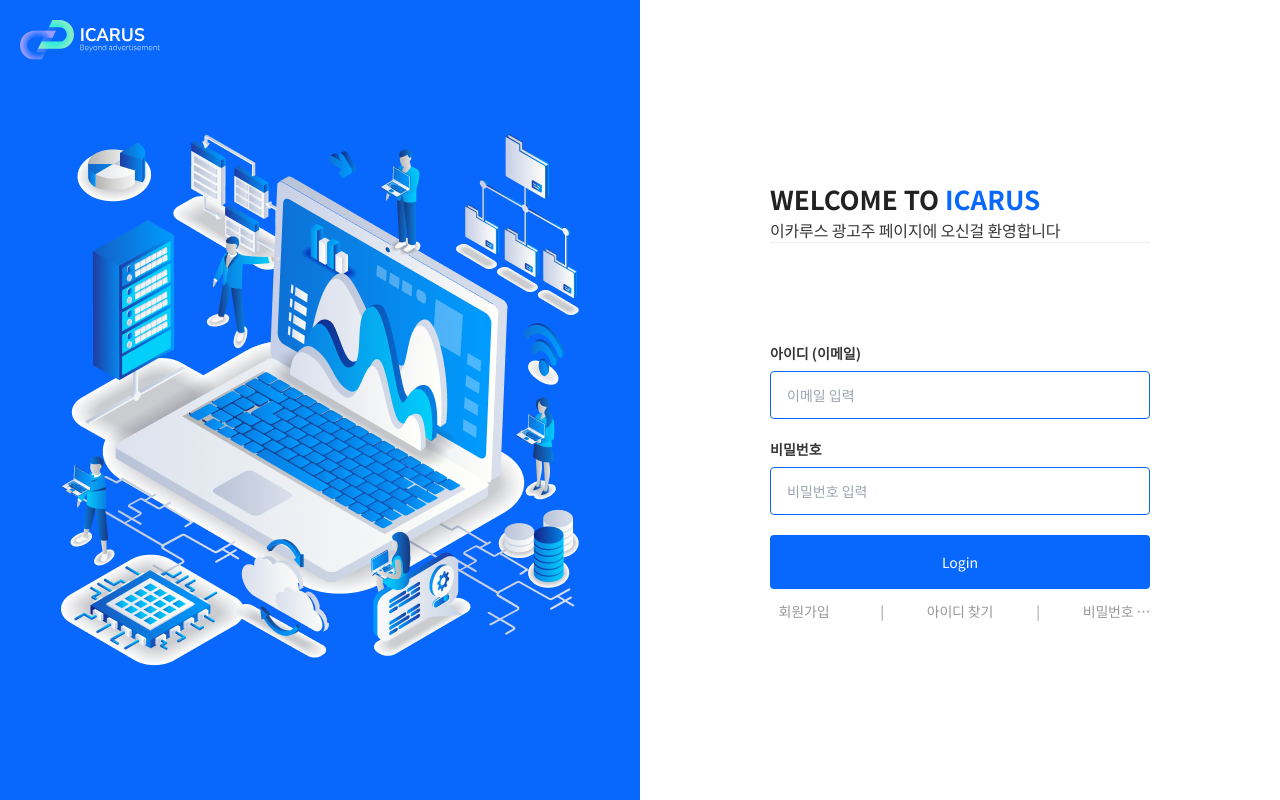
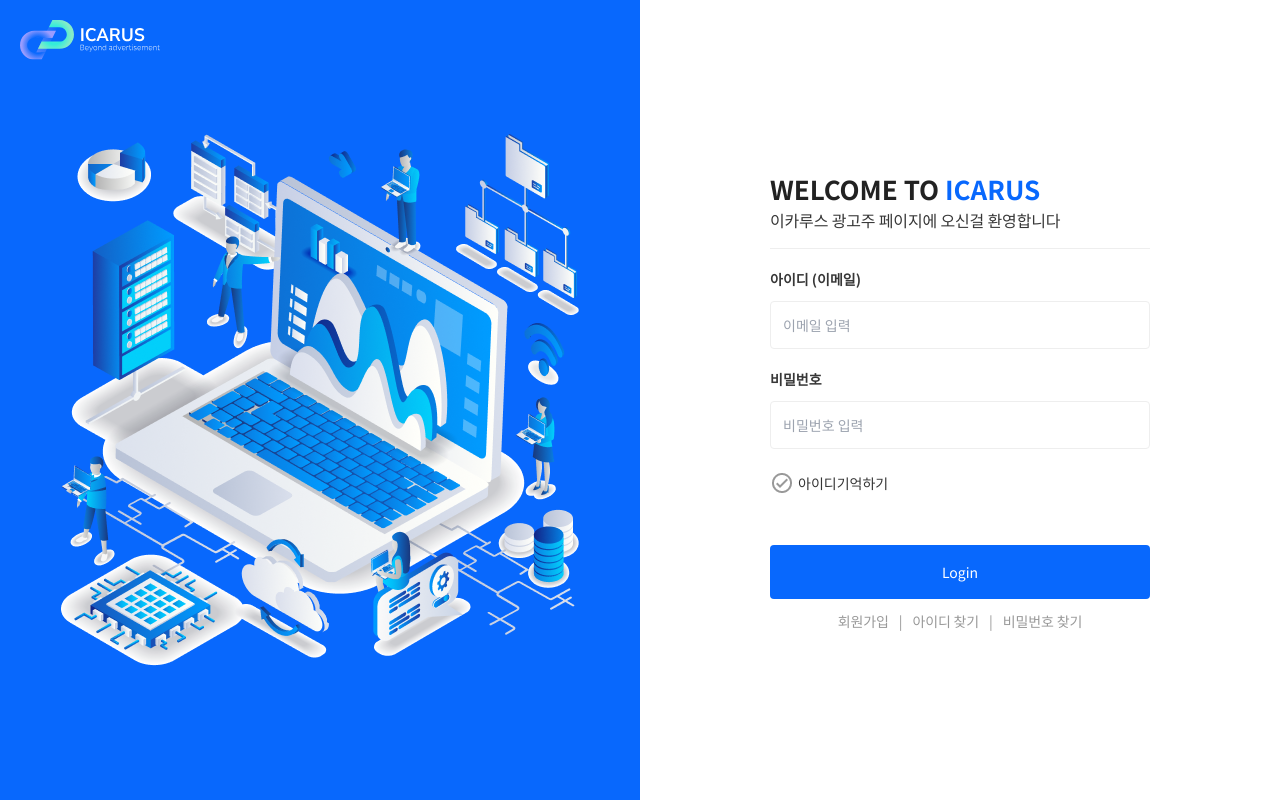
Before and after one commit to supertrust/moad-frontend, a Next.js app: page /dashboard in a window 1280 px wide. Built offline with nearby package versions, Linux system fonts and the light colour scheme.

Commit message:
fix login page design (#124)

```diff
--- a/src/components/Input/index.tsx
+++ b/src/components/Input/index.tsx
@@ -2,6 +2,7 @@
 
 export interface InputProps extends DetailedHTMLProps<InputHTMLAttributes<HTMLInputElement>, HTMLInputElement> {
     error?: ReactNode;
+    error_txt?: ReactNode;
     label?: ReactNode;
     caption?: ReactNode;
     wrapperClassName?: string;
@@ -11,11 +12,12 @@
 function Input(props: InputProps, ref: Ref<any>) {
     const { error, wrapperClassName, required, label, caption, ...rest } = props;
     return (
-        <div className={`input-wrap ${wrapperClassName}`}>
+        <div className={`input-wrap ${wrapperClassName} ${error !== undefined && 'error'}`}>
             {label && (
-                <div className="desc mb-2">
-                    {label && (<span className="font-bold">{label}</span>)}
-                    {required && (<span className="essential text-danger">*</span>)}
+                <div className="flex justify-between items-baseline	">
+                    <p className="desc">{label}</p>
+                    {error !== undefined && <p className='text-danger !mt-[0px]'>{error}</p>}
+                    {required && (<span className="essential">*</span>)}
                 </div>
             )}
             <input
@@ -23,7 +25,7 @@
                 {...rest}
             />
             {caption && <span>{caption}</span>}
-            {error !== undefined && <span className="d-block bg-danger text-white mt-1 rounded-1 p-2">{error}</span>}
+            {/* {error !== undefined && <span className="d-block bg-danger text-white mt-1 rounded-1 p-2">{error}</span>} */}
         </div>
     )
 }
--- a/src/pages/login.tsx
+++ b/src/pages/login.tsx
@@ -27,16 +27,17 @@
             <Image src="/images/logo-mb.svg" alt='logo-mb' width={120} height={50} />
           </h1>
           <div className="right-wrap">
-            <div className="title-wrap-login">
+            <div className="title-wrap-login mb-[20px]">
               <div className="title">
                 WELCOME TO <strong>ICARUS</strong>
               </div>
               <div className="text">
                 이카루스 광고주 페이지에 오신걸 환영합니다
               </div>
+              <div className="max-w-[380px] w-full h-[1px] bg-[#EEEEEE] mt-[16px]"></div>
             </div>
             <LoginForm />
-            <div className="link-wrap">
+            <div className="link-wrap gap-[10px]">
               <a href={'#'} className="link text" onClick={handleSignup}>회원가입</a>
               <span className="bar text">|</span>
               <div onClick={() => SetFindId(true)} id="find_id_btn" className="link text">
--- a/src/sections/login/LoginForm.tsx
+++ b/src/sections/login/LoginForm.tsx
@@ -1,7 +1,9 @@
-import React from "react";
+import React, {useState,useEffect} from "react";
 import { toast } from "react-toastify";
 import { useRouter } from "next/router";
 import * as Yup from "yup";
+import styles from './style.module.css'
+import Input, { InputProps } from "../../components/Input";
 
 import useAuth from "@src/hooks/useAuth";
 import { RHFInput, FormProvider, useForm, yupResolver } from '@src/components/Form';
@@ -13,13 +15,32 @@
 }
 
 const LoginSchema = Yup.object({
-  email: Yup.string().required("이메일이 필요합니다"),
-  password: Yup.string().required("비밀번호가 필요합니다"),
+  email: Yup.string().required("아이디를 입력해주세요."),
+  password: Yup.string().required("비밀번호를 입력해주세요."),
 })
 
 const LoginFormModule = () => {
   const { login } = useAuth();
   const router = useRouter();
+  const [remeberId, setRemeberId] = useState<boolean>(false);
+  const [error, setFormError] = useState<boolean>(false);
+  const [email, setEmail] = useState("");
+  const [password, setpassword] = useState("");
+  const [form, setform] = useState(true);
+
+  const canBeSubmitted = () => {
+    const isValid =
+      email.trim().length && // Email
+      password.trim().length; // Password
+
+      if (isValid) {
+        setform(true);
+      } else {
+        setform(false);
+      }
+  };
+
+  // useEffect(() => canBeSubmitted());
   const methods = useForm({
     defaultValues,
     resolver: yupResolver(LoginSchema)
@@ -28,11 +49,14 @@
   const { handleSubmit, formState: { isSubmitting } } = methods;
 
   const onSubmit = handleSubmit(async (props) => {
+    console.log('yesss')
     try {
       await login(props)
+      setFormError(false)
       toast("성공적으로 로그인했습니다", { type: "success" });
       router.push("/dashboard");
     } catch (error) {
+      setFormError(true)
       toast("로그인에 실패했습니다. 자격 증명을 확인하십시오.", { type: "error" });
     }
   })
@@ -42,10 +66,12 @@
       <form action="" className="login-form">
         <RHFInput
           name="email"
-          className="user-input active"
+          className={`user-input ${error ? 'error' : 'active'}`}
           type="text"
           placeholder="이메일 입력"
           label="아이디 (이메일)"
+          // value={email}
+          // onChange={(e) => setEmail(e.target.value)}
         />
         <i className="icon pw-show"></i>
         <RHFInput
@@ -53,7 +79,9 @@
           placeholder="비밀번호 입력"
           name="password"
           label="비밀번호"
-          className="user-input active"
+          className={`user-input ${error ? 'error' : 'active'}`}
+          // value={password}
+          // onChange={(e) => setpassword(e.target.value)}
         />
         {/*<div className="login-utile-wrap flex-column align-items-start gap-2">
           <div className="login-keep-wrap">
@@ -66,9 +94,26 @@
             <div className="bg-danger rounded-2 p-2 text-white">아이디/비밀번호를 확인하세요</div>
           </div>
         </div>*/}
+        <div className={`${styles.check_mark} flex items-center justify-between`}>
+          <label htmlFor="chk_1" className={`${styles.chk_wrap} flex items-center gap-1 text-sm mt-[22px] mb-[30px]`}>
+            <input
+              checked={remeberId}
+              type="checkbox"
+              id="chk_1"
+              className={`${styles.remeber_chk}`}
+              onChange={() => setRemeberId(!remeberId)}
+            />
+            <div className="chk-text">
+              아이디기억하기
+            </div>
+          </label>
+          <div className={`${error ? 'block' : 'hidden'} text-sm text-[#F24747] mt-[22px] mb-[30px]`}>
+          아이디또는 비밀번호를 확인하세요
+          </div>
+        </div>
         <Button
           id="login_btn"
-          className="login-btn active"
+          className={`${styles.login_btn} ${form ? styles.active : styles.disabled} `}
           onClick={onSubmit}
           loading={isSubmitting}
         >
--- a/src/sections/login/style.module.css
+++ b/src/sections/login/style.module.css
@@ -0,0 +1,42 @@
+.login_btn.disabled {
+    cursor: auto;
+    pointer-events: none;
+    background: #6191F2;
+}
+
+.login_btn {
+    width: 100%;
+    padding: 17px 0;
+    font-style: normal;
+    font-weight: 400;
+    font-size: 14px;
+    line-height: 20px;
+    border-radius: 4px;
+    cursor: pointer;
+    color: #ffffff;
+    margin-top: 20px;
+    background-color: #0868fd;
+    justify-content: center;
+}
+
+.remeber_chk {
+    -webkit-appearance: none;
+    width: 24px;
+    height: 24px;
+    background-image: url("/images/ic-check.png");
+    background-size: contain;
+    background-position: center;
+    background-repeat: no-repeat;
+    margin: 0;
+    cursor: pointer;
+}
+.remeber_chk:checked {
+    background-image: url("/images/ic-checked.png");
+}
+
+.check_mark .chk_wrap{
+    /* display: flex;
+    align-items: center;
+    gap:4px;
+    margin-top: 22px;   */
+}
--- a/src/styles/globals.css
+++ b/src/styles/globals.css
@@ -365,7 +365,7 @@
 }
 
 .text {
-    width: 100%;
+    width: auto;
     font-weight: 400;
     font-size: 14px;
     line-height: 20px;
@@ -498,6 +498,15 @@
 .tab-wrap {
 }
 
+.desc {
+    font-size: 14px;
+    font-style: normal;
+    font-weight: 700;
+    line-height: 20px;
+    color: #373737;
+    margin-bottom: 12px;
+}
+
 .list-hd {
     height: 60px;
     background: #f5f7fb;
@@ -661,8 +670,8 @@
 }
 
 #login .right .right-wrap .title-wrap-login {
-    border-bottom: 1px solid #eeeeee;
-    margin-bottom: 100px;
+    /* border-bottom: 1px solid #eeeeee;
+    margin-bottom: 100px; */
 }
 
 #login .right .right-wrap .title-wrap-login .title {
@@ -708,13 +717,16 @@
 }
 
 #login .right .right-wrap .login-form .input-wrap .user-input.active {
-    border: 1px solid #0868fd;
+    border: 1px solid #EEEEEE;
+}
+#login .right .right-wrap .login-form .input-wrap .user-input.error{
+    border: 1px solid red;
 }
 
 #login .right .right-wrap .login-form .input-wrap input {
     width: 100%;
     display: block;
-    padding: 13px 16px;
+    padding: 13px 12px;
     font-weight: 400;
     font-size: 14px;
     line-height: 20px;
@@ -999,10 +1011,12 @@
 #sign_up .step-section .right .right-wrap .right-content .back-btn {
     width: 32px;
     height: 32px;
+    margin-bottom: 30px;
+    background: url("/images/ic-back.png") no-repeat center center / cover;
+}
+#sign_up .step-section .right .right-wrap .right-content .back-btn.step-two {
     margin-bottom: 20px;
-    background: url("/images/ic-back.png") no-repeat center center / cover;
-}
-
+}
 #sign_up .step-section .right .right-wrap .right-content .step-title {
     font-weight: 700;
     font-size: 24px;
@@ -1029,7 +1043,7 @@
     display: flex;
     justify-content: space-between;
     align-items: center;
-    margin-bottom: 10px;
+    margin-bottom: 8px;
 }
 
 #sign_up
@@ -1271,6 +1285,7 @@
     width: 100%;
     display: block;
     padding: 17px 0;
+    max-width: 380px;
     font-style: normal;
     font-weight: 400;
     font-size: 14px;
@@ -1280,7 +1295,9 @@
     background: #0563f6;
     color: #ffffff;
 }
-
+#sign_up .step-section .right .right-wrap .right-content .link.disabled {
+    background: #6191F2;
+}
 .more-content-modal .modal-dialog {
     max-width: 840px;
     width: 100%;
```
